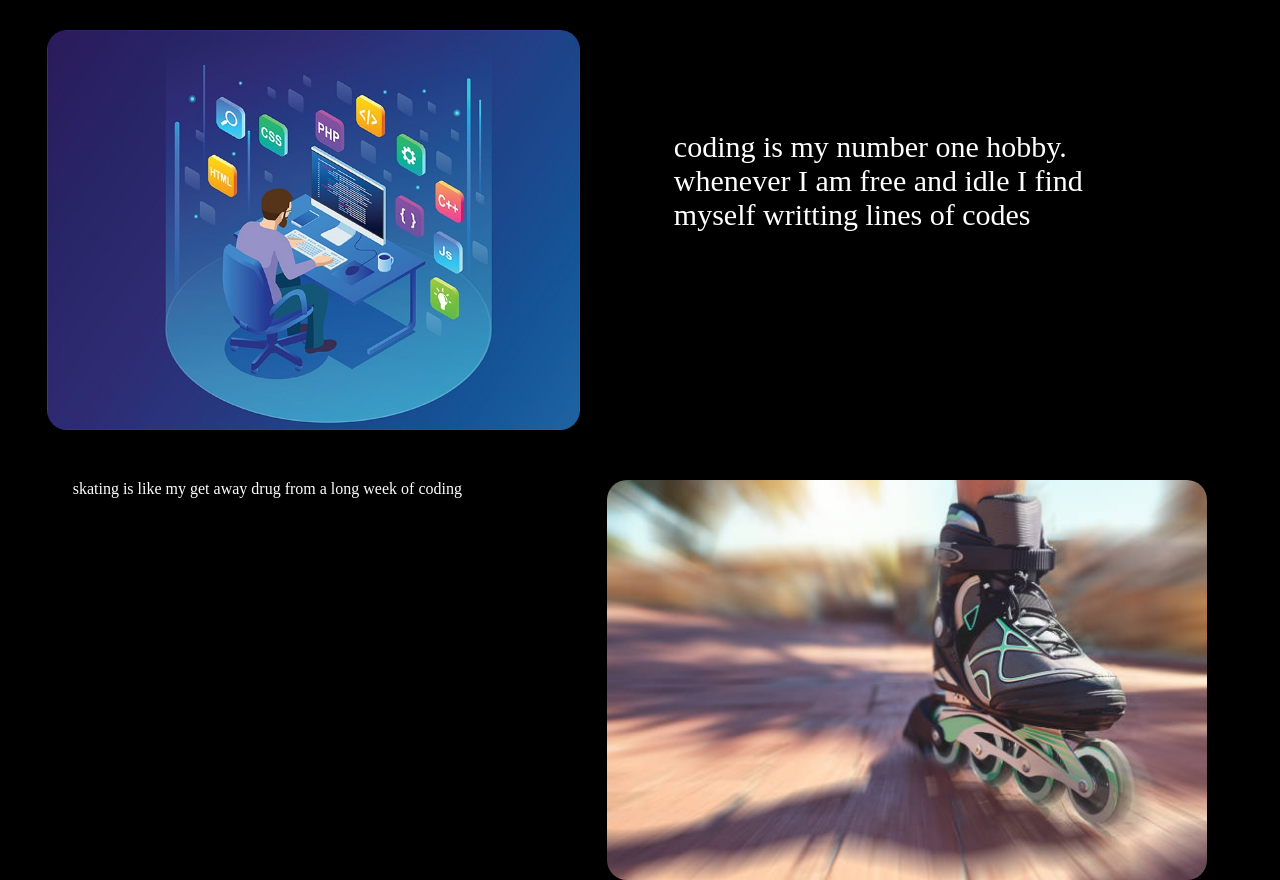
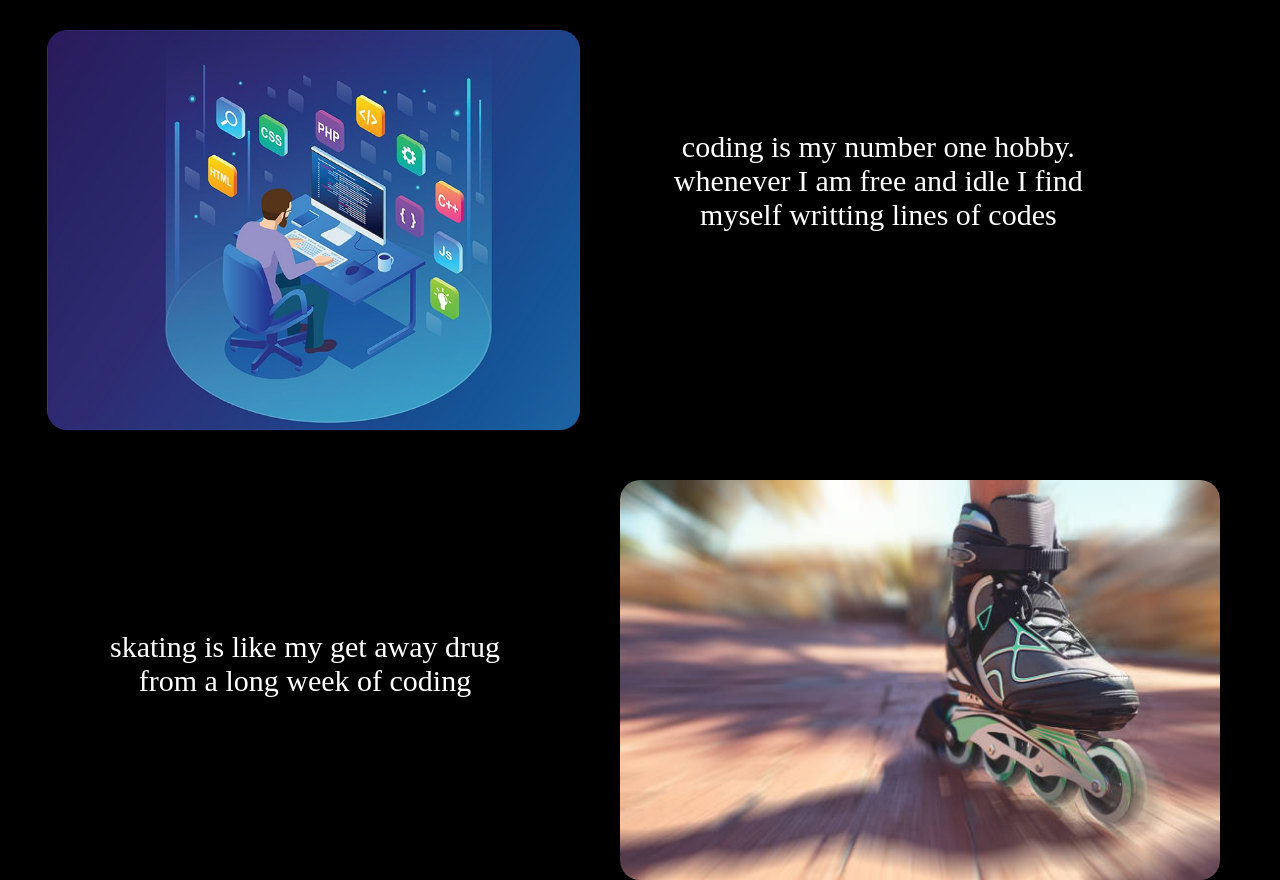
Before and after one commit to DEANKAGO/Portfolio-Landing-Page, a plain HTML site: page index.html in a window 1280 px wide. Shown: the part 1680-2560 px from the top of the page. Drawn offline with Linux system fonts and the light colour scheme.

Commit message:
added styling to the skate paragraph

```diff
--- a/index.html
+++ b/index.html
@@ -97,7 +97,10 @@
         </p>
       </div>
       <div class="skate">
-        <p>skating is like my get away drug from a long week of coding</p>
+        <p>
+          skating is like my get away drug <br />
+          from a long week of coding
+        </p>
         <img src="images/skate.jpg" alt="skating" />
       </div>
     </div>
--- a/style.css
+++ b/style.css
@@ -186,6 +186,7 @@ ol li a {
   font-size: 30px;
   margin-right: 150px;
   margin-top: 100px;
+  text-align: center;
 }
 
 .skate {
@@ -199,3 +200,10 @@ ol li a {
   border-radius: 20px;
   left: 0px;
 }
+
+.skate p {
+  font-size: 30px;
+  margin-top: 150px;
+  text-align: center;
+  margin-left: 50px;
+}
```
